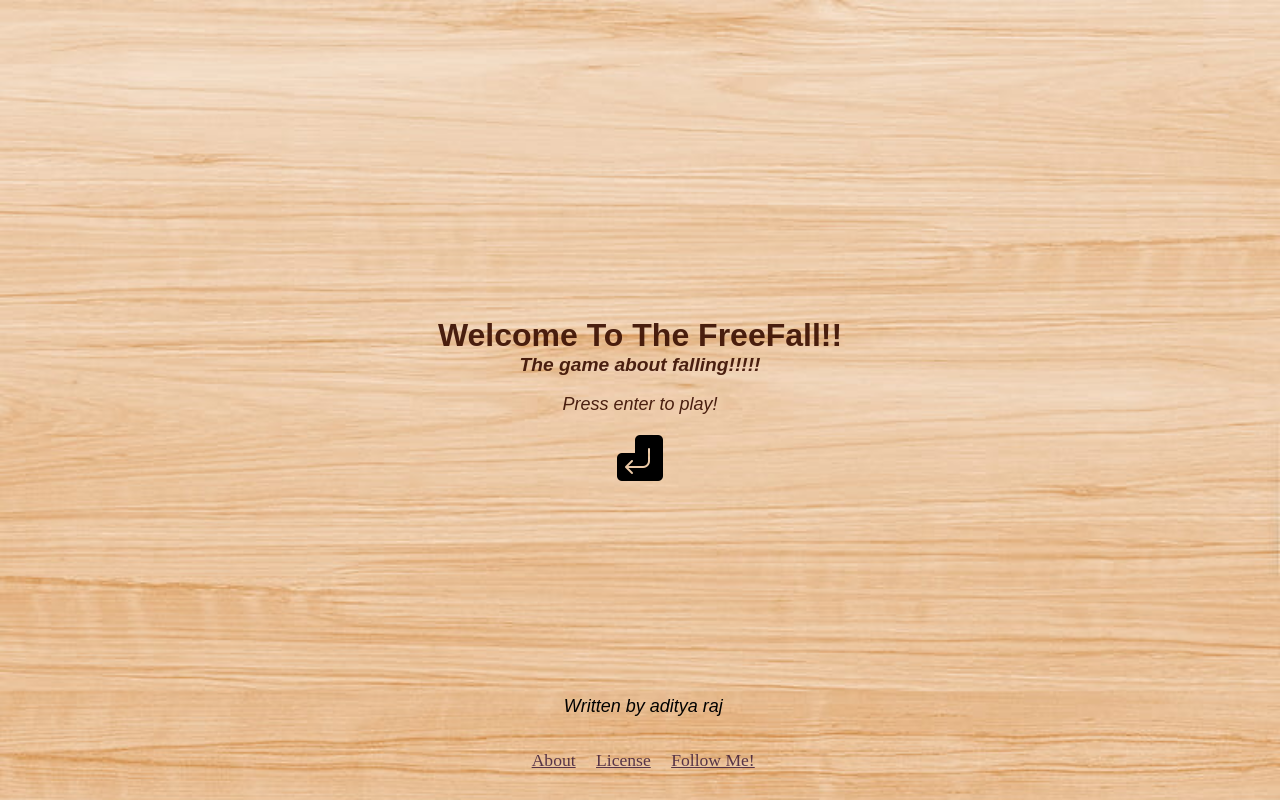
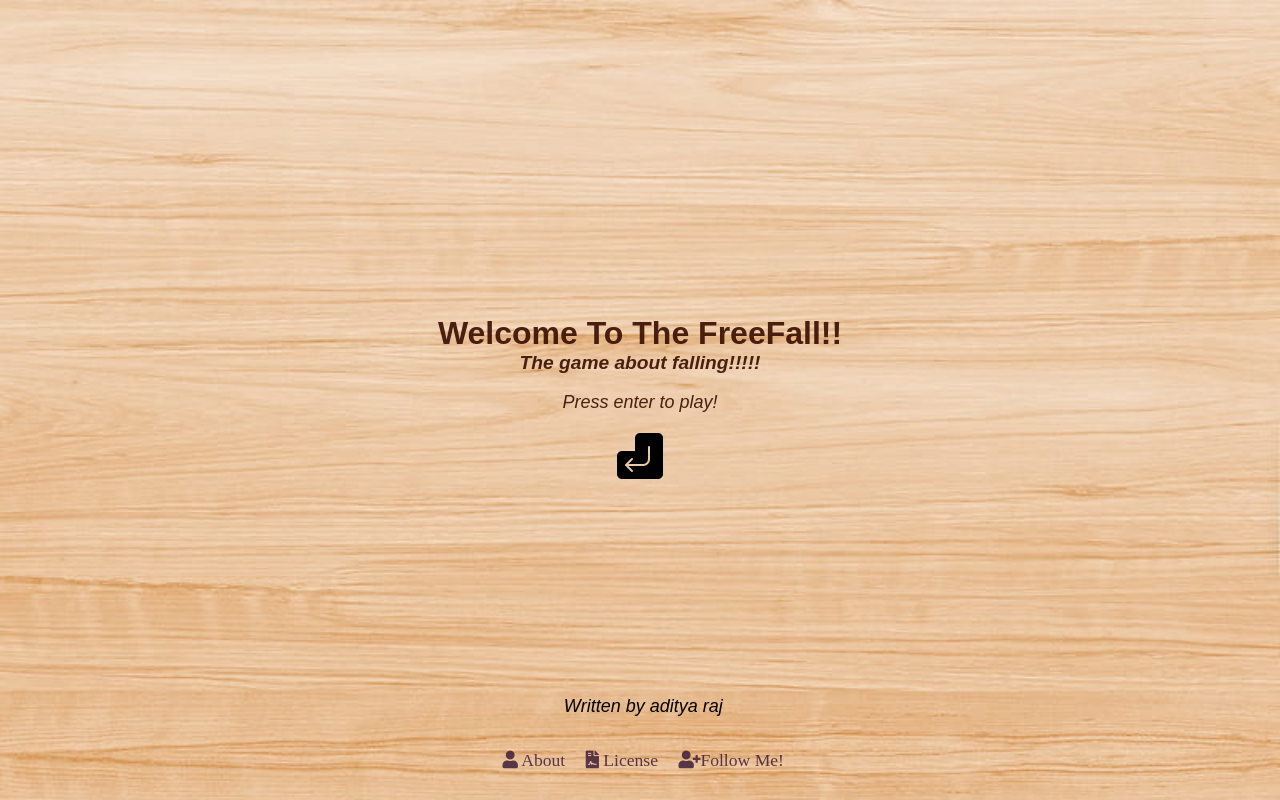
Before and after one commit to aditya06121/web-falling-ball, a plain HTML site: page index.html in a window 1280 px wide. Drawn offline with Linux system fonts and the light colour scheme; a web font is replaced by a local one.

Commit message:
title screen complete

```diff
--- a/assets/css/style.css
+++ b/assets/css/style.css
@@ -65,3 +65,6 @@ li{
 .by{
     margin: 0;
 }
+a {
+    text-decoration: none;
+}
--- a/index.html
+++ b/index.html
@@ -17,7 +17,9 @@
     <h1>Welcome To The FreeFall!!</h1>
     <h2> The game about falling!!!!!</h2>
     <p>Press enter to play!</p>
+    <a href="#">
     <img src="./assets/images/icons8-enter-50.png" alt="Enter image">
+    </a>
     </div>
 
     <!-- Footer section -->
@@ -26,9 +28,9 @@
             <li><p class="by">Written by aditya raj</p></li>
         </ul>
         <ul>
-            <li><a href="https://github.com/aditya06121/web-falling-ball/blob/main/README.md" target="_blank" class="foot">About </a></li>
-            <li><a href="https://github.com/aditya06121/web-falling-ball/blob/main/LICENSE" target="_blank" class="foot">License</a></li>
-            <li><a href="https://www.linkedin.com/in/aditya-raj-904a93272" target="_blank" class="foot">Follow Me!</a></li>
+            <li><a href="https://github.com/aditya06121/web-falling-ball/blob/main/README.md" target="_blank" class="foot"> <i class="fa fa-user"></i> About </a></li>
+            <li><a href="https://github.com/aditya06121/web-falling-ball/blob/main/LICENSE" target="_blank" class="foot"><i class="fa fa-file-contract"></i>    License</a></li>
+            <li><a href="https://www.linkedin.com/in/aditya-raj-904a93272" target="_blank" class="foot"><i class="fa fa-user-plus"></i>Follow Me!</a></li>
         </ul>
     </footer>
 
```
